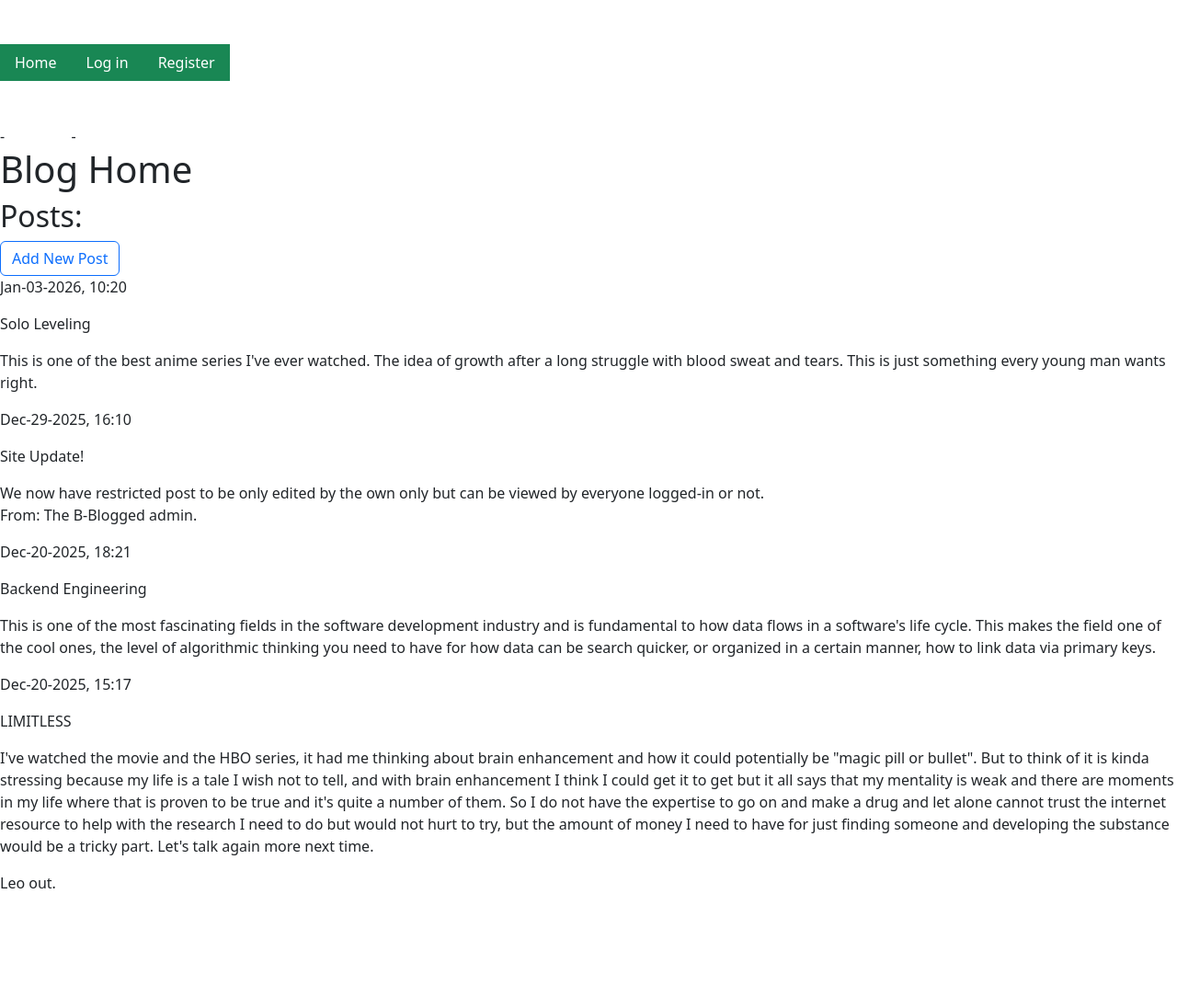
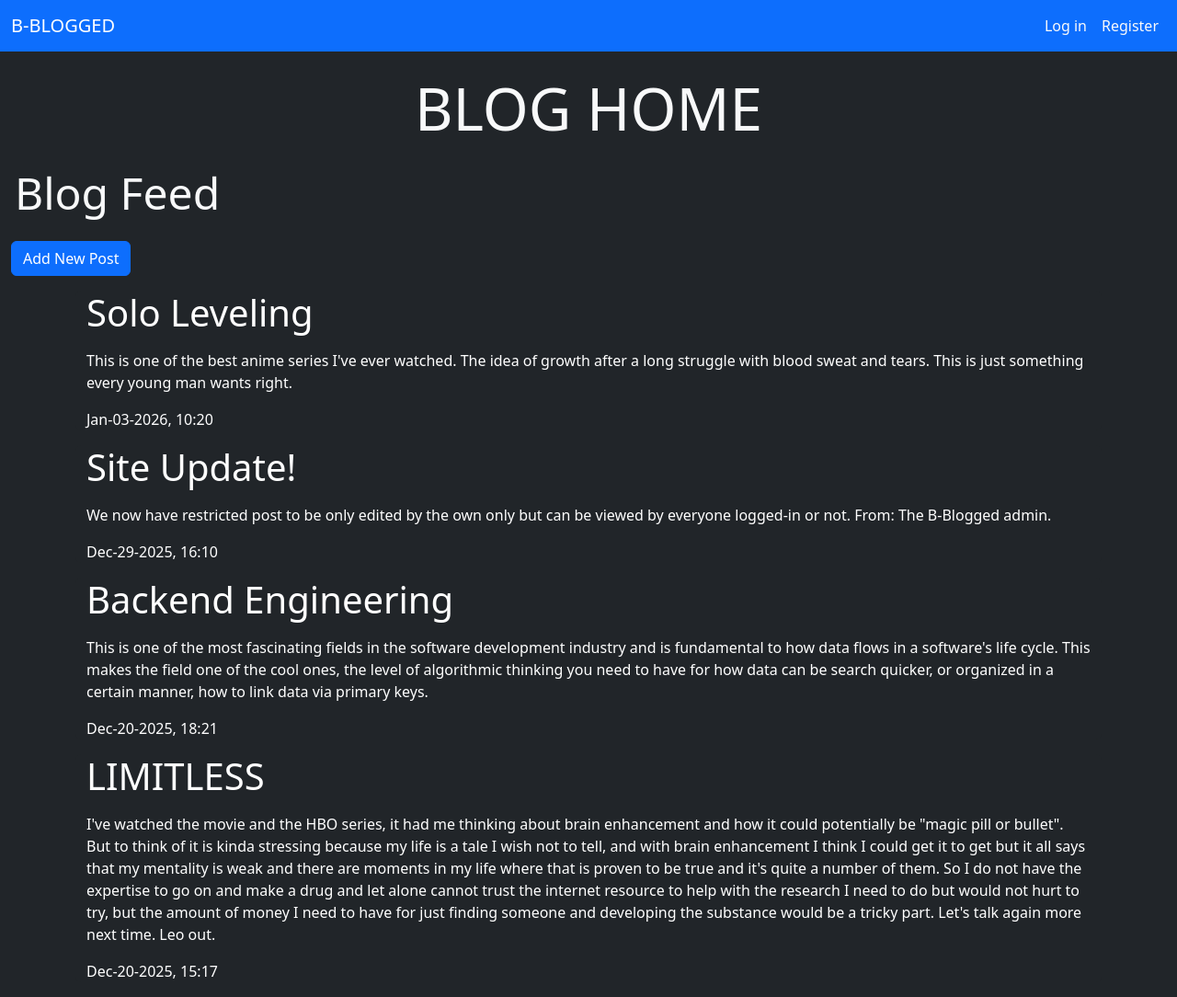
Before and after one commit to LeoHobs20s/B-BLOGGED, a Django app: page / in a window 1280 px wide. Shown: the whole page at 92% size. Before the commit the page ends 966 px from the top, so only its background shows below. Run offline with Django 5.2, Linux system fonts and the light colour scheme; data comes from the database, SQL or seed files in the repository.

Commit message:
Added Navbar and Toggle button, styled Home Page

```diff
--- a/blogs/templates/blogs/base.html
+++ b/blogs/templates/blogs/base.html
@@ -1,4 +1,4 @@
-{% load static %}
+<!-- {% load static %} -->
 <!DOCTYPE html>
 <html lang="en">
     <head>
@@ -11,29 +11,38 @@
         {% block head %}{% endblock %}
     </head>
 
-    <body>
+    <body class="bg-dark">
 
-        <div>
-            <ul class="nav nav-pill">
-                <li class="nav-item">
-                    <a href="{% url 'index' %}" class="nav-link my-5 text-bg-success">Home</a> -
-                </li>
+        <nav class="navbar navbar-expand-lg bg-primary navbar-dark">
+            <div class="container-fluid">
+                <a href="{% url 'index' %}" class="navbar-brand">B-BLOGGED</a>
 
+                <button class="navbar-toggler bg-success" type="button" data-bs-toggle="collapse" data-bs-target="#collapseNav">
+                    <span class="navbar-toggler-icon"></span>
+
+                </button>
+
+                <div class="collapse navbar-collapse justify-content-end" id="collapseNav">
+
+                    <ul class="navbar-nav">
                         {% if user.is_authenticated %}
                             <li class="nav-item">
-                    <a href="{% url 'logout_view' %}" class="nav-link my-5 text-bg-success">Log out</a>
+                                <a href="{% url 'logout_view' %}" class="nav-link">Log out</a>
                             </li>
                         {% else %}
                             <li class="nav-item">
-                    <a href="{% url 'login_view' %}" class="nav-link my-5 text-bg-success">Log in</a> -
+                                <a href="{% url 'login_view' %}" class="nav-link text-light">Log in</a>
                             </li>
-                <l class="nav-item">
-                    <a href="{% url 'register' %}" class="nav-link my-5 text-bg-success">Register</a>
-                </l>
+                            <li class="nav-item">
+                                <a href="{% url 'register' %}" class="nav-link text-light">Register</a>
+                            </li>
                         {% endif %}
                     </ul>
 
                 </div>
+
+            </div>
+        </nav>
 
         <div>
             {% if messages %}
--- a/blogs/templates/blogs/index.html
+++ b/blogs/templates/blogs/index.html
@@ -2,25 +2,31 @@
 
 {% block content %}
 
-    <div>
-        <h1>Blog Home</h1>
+    <div class="container-fluid text-center pt-4">
+       <span class="display-3 text-light">BLOG HOME</span>
     </div>
 
-    <div>
-        <h2>Posts:</h2>
+    <div class="container w-29 m-1 mt-4 mb-4">
+        <span class="display-5 text-light">
+            Blog Feed
+        </span>
     </div>
 
-    <div>
-        <a href="{% url 'add_post' %}" class="btn btn-outline-primary">Add New Post</a>
+    <div class="container m-0">
+        <a href="{% url 'add_post' %}" class="btn btn-primary">Add New Post</a>
     </div>
 
-    <div>
+    <div class="container mt-3">
         {% for post in posts %}
-        <div>
-            <p>{{ post.date_added|date:'M-d-Y, H:i' }}</p>
-            <p>{{ post.title|linebreaks }}</p>
-            <p>{{ post.text|linebreaks }}</p>
+        <div class="container text-bg-dark rounded">
 
+            <div>
+                <span class="display-6">{{ post.title|linebreaks }}</span>
+                <p>{{ post.text }}</p>
+            </div>
+            <div>
+                <p>{{ post.date_added|date:'M-d-Y, H:i' }}</p>
+            </div>
         </div>
         <div>
             {% if post.owner == user %}
```
Lines whose indentation alone changed are shown as unchanged.
